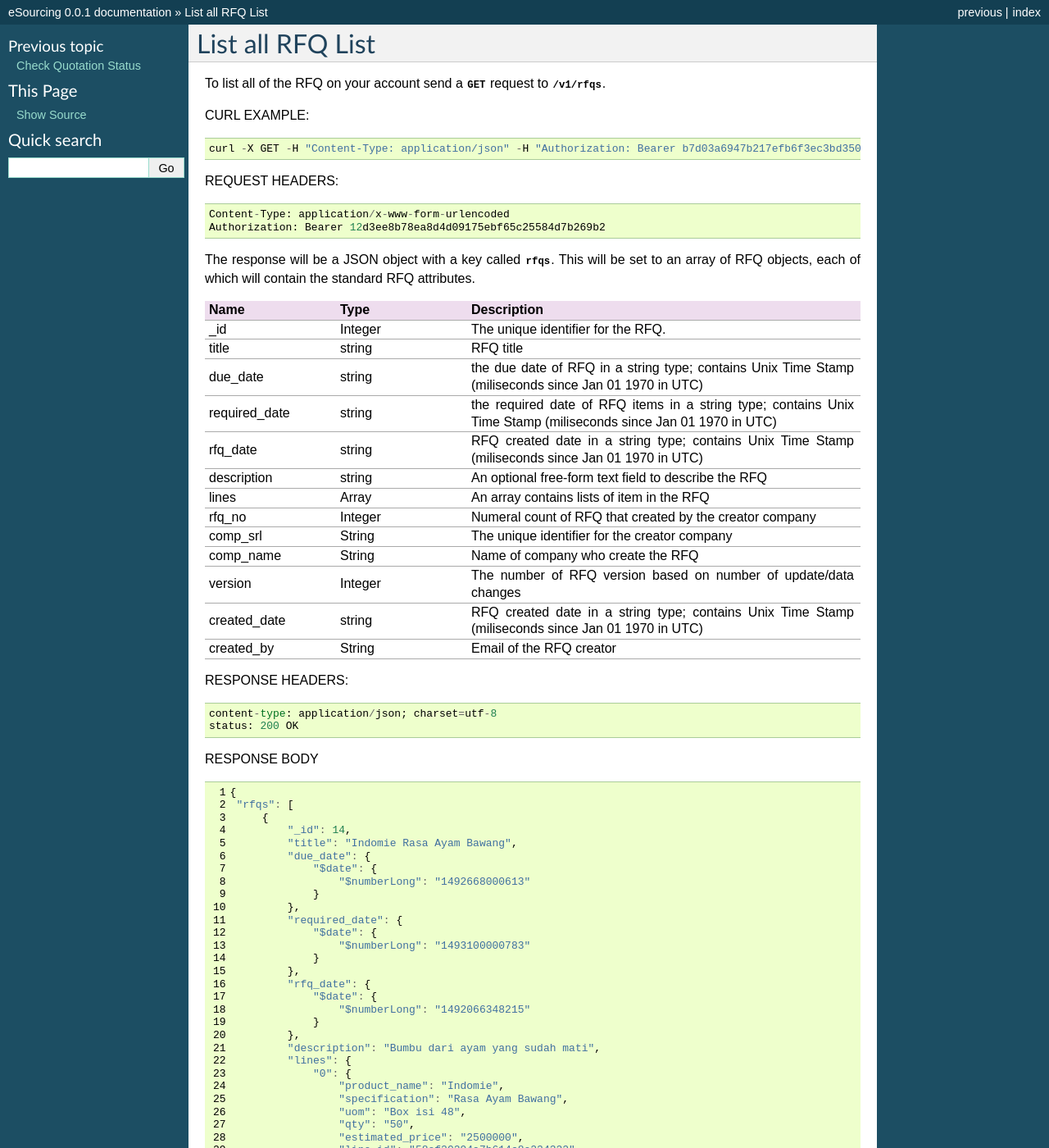
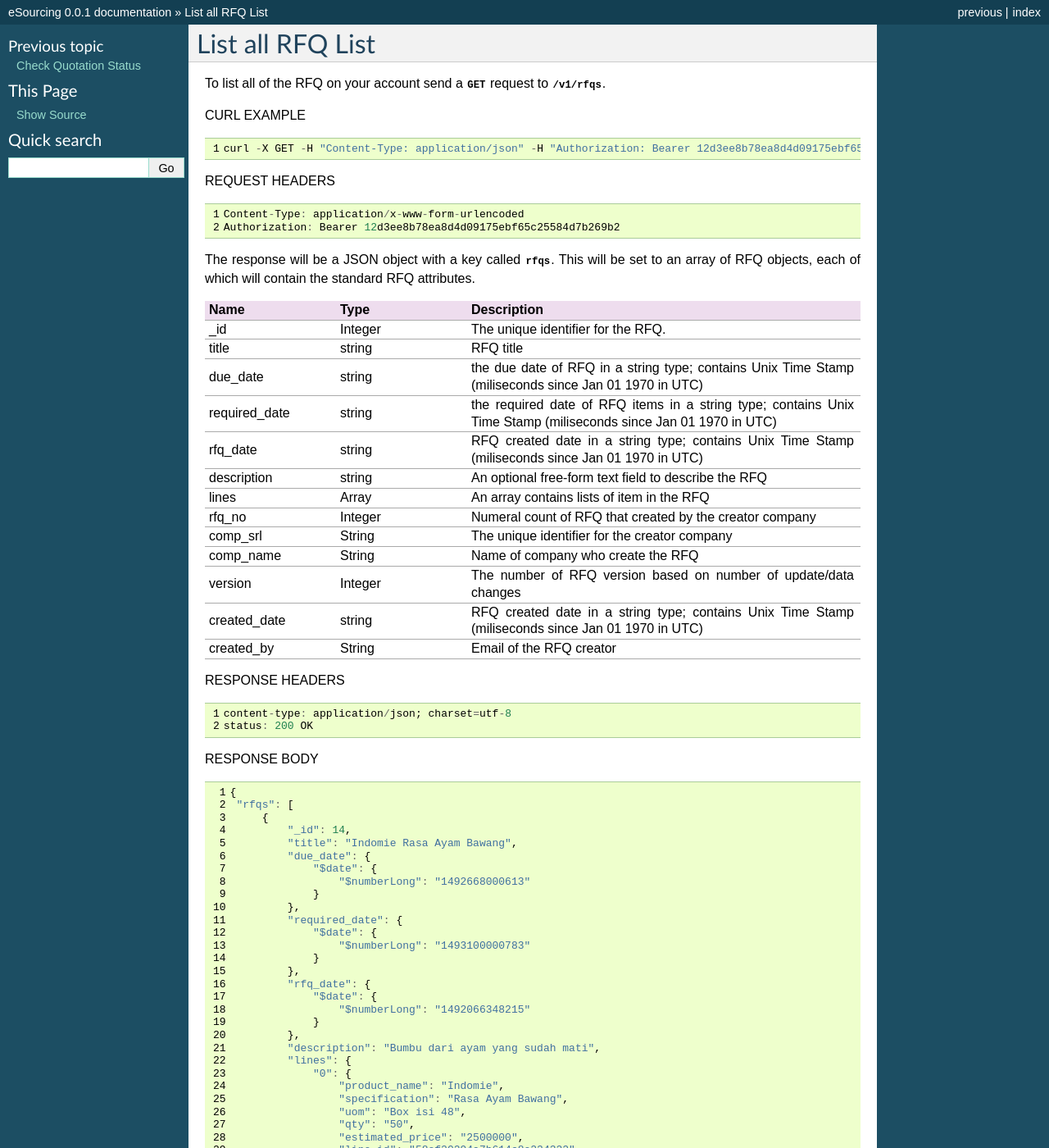
Before and after one commit to ralese/docs, a Sphinx documentation site: the page built from source/Apis/rfq.rst, in a window 1280 px wide and 1400 px high. Shown: the whole window at 82% size. Built offline with Sphinx 7.4.7, drawn with Linux system fonts in a browser that asks for light colours.

Commit message:
rfq done

```diff
--- a/source/Apis/rfq.rst
+++ b/source/Apis/rfq.rst
@@ -3,14 +3,20 @@ List all RFQ List
 
 To list all of the RFQ on your account send a :py:class:`GET` request to :py:class:`/v1/rfqs`.
 
-CURL EXAMPLE::
+CURL EXAMPLE
 
- curl -X GET -H "Content-Type: application/json" -H "Authorization: Bearer b7d03a6947b217efb6f3ec3bd3504582" "https://api.digitalocean.com/v2/volumes?region=nyc1"
+.. code-block:: js
+   :linenos:
 
-REQUEST HEADERS::
+   curl -X GET -H "Content-Type: application/json" -H "Authorization: Bearer 12d3ee8b78ea8d4d09175ebf65c25584d7b269b2" "https://indoproc.com/esourcing/v1/rfqs/"
 
- Content-Type: application/x-www-form-urlencoded
- Authorization: Bearer 12d3ee8b78ea8d4d09175ebf65c25584d7b269b2
+REQUEST HEADERS
+
+.. code-block:: js
+   :linenos:
+
+   Content-Type: application/x-www-form-urlencoded
+   Authorization: Bearer 12d3ee8b78ea8d4d09175ebf65c25584d7b269b2
 
 The response will be a JSON object with a key called :py:class:`rfqs`. This will be set to an array of RFQ objects, each of which will contain the standard RFQ attributes.
 
@@ -32,10 +38,13 @@ The response will be a JSON object with a key called :py:class:`rfqs`. This will
    "created_date", "string", "RFQ created date in a string type; contains Unix Time Stamp (miliseconds since Jan 01 1970 in UTC)"
    "created_by", "String", "Email of the RFQ creator"
 
-RESPONSE HEADERS::
+RESPONSE HEADERS
 
- content-type: application/json; charset=utf-8
- status: 200 OK
+.. code-block:: js
+   :linenos:
+
+   content-type: application/json; charset=utf-8
+   status: 200 OK
 
 RESPONSE BODY
 
```
